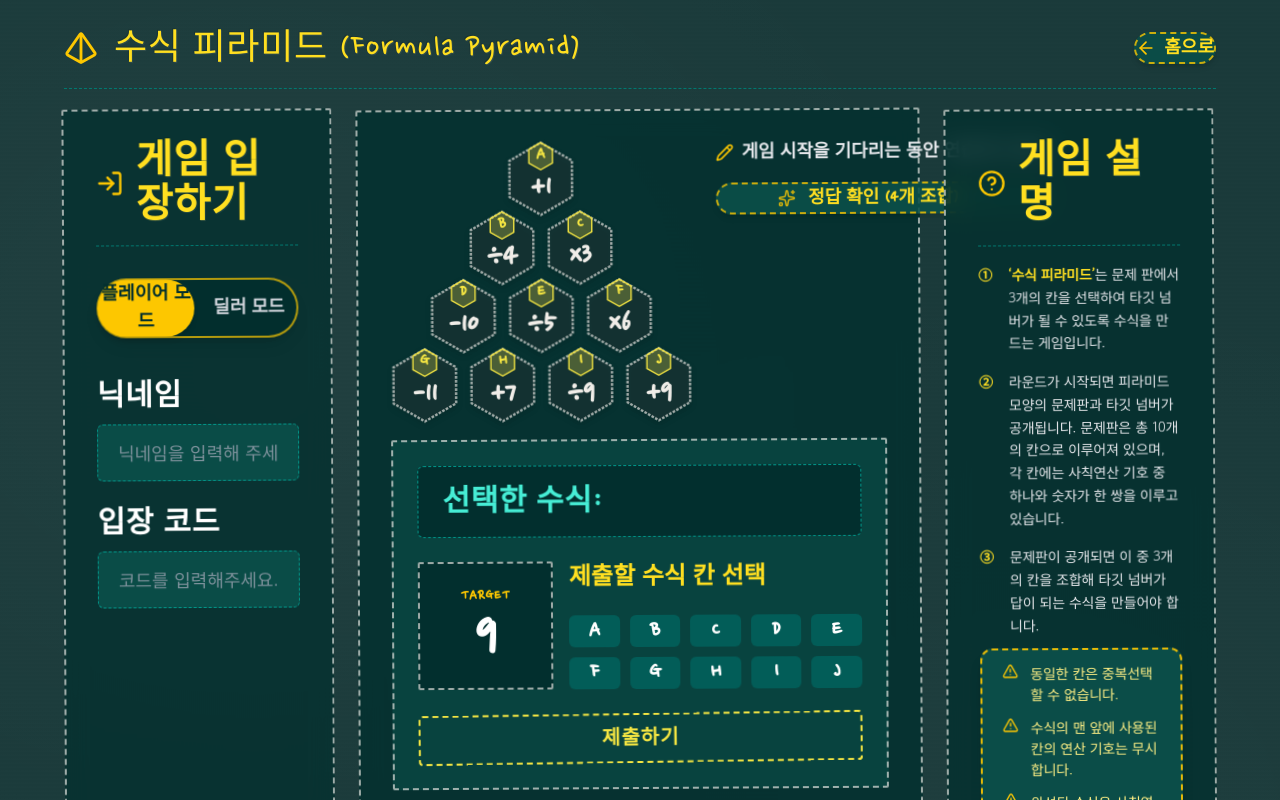
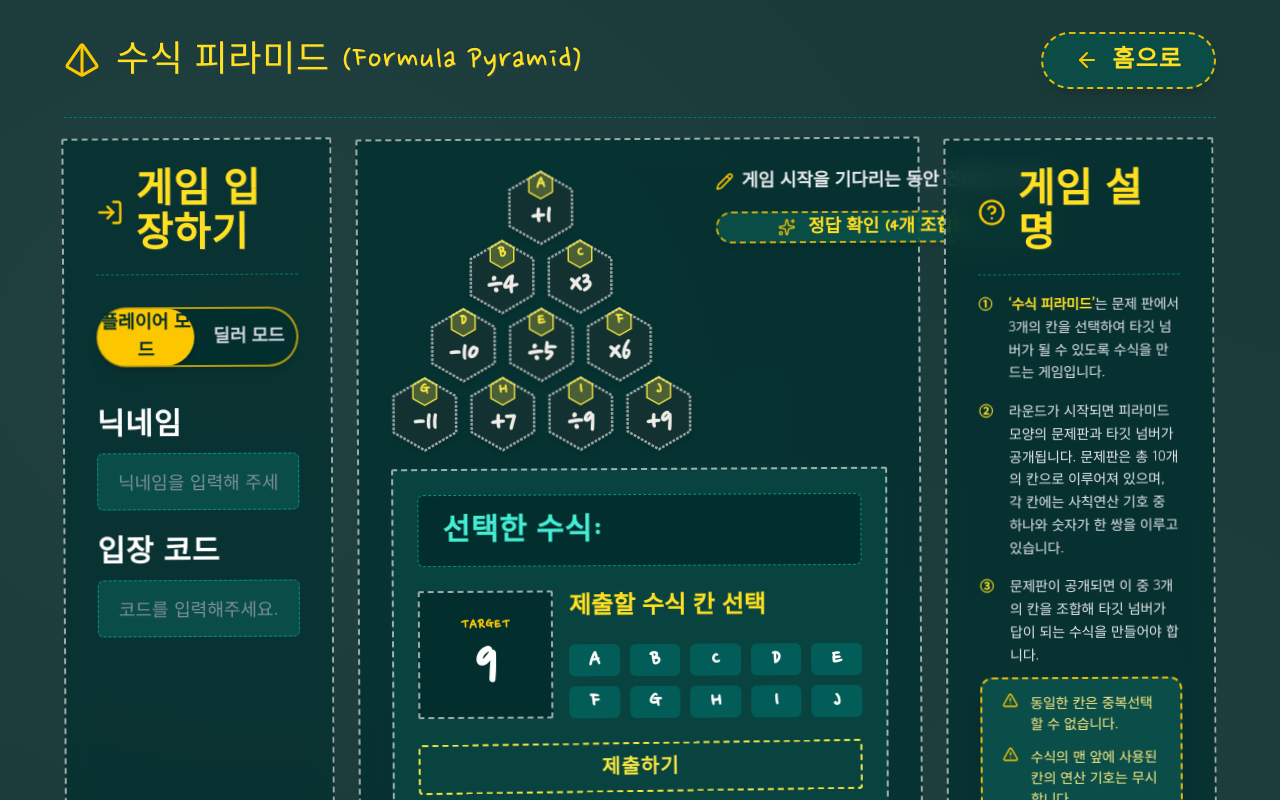
Before and after one commit to rlawlsdnjs78-infinity/infinitymath, a Next.js app: page /formula-pyramid in a window 1280 px wide. Shown: the top 800 px of the page. Built offline with nearby package versions, Linux system fonts and the light colour scheme.

Commit message:
fix: enforce generous padding (0.9rem 2rem) and icon gap (0.85rem) on '← 홈으로' button

```diff
--- a/src/app/formula-pyramid/page.tsx
+++ b/src/app/formula-pyramid/page.tsx
@@ -286,26 +286,32 @@ export default function FormulaPyramidPage() {
            ─────────────────────────────────────────────────────────────────── */}
         <div
           className="flex items-center justify-between w-full"
-          style={{ marginTop: "0.5rem", marginBottom: "0.75rem" }}
+          style={{ marginTop: "0.75rem", marginBottom: "1.25rem" }}
         >
           <div>
             <h1
               className="text-3xl sm:text-4xl text-yellow-300 flex items-center gap-4"
               style={{ fontFamily: "var(--font-chalk)" }}
             >
-              <Pyramid className="text-yellow-400 flex-shrink-0" size={34} />
+              <Pyramid className="text-yellow-400 flex-shrink-0" size={36} />
               수식 피라미드 (Formula Pyramid)
             </h1>
           </div>
 
-          {/* [요구사항] '← 홈으로' 버튼 */}
+          {/* [여백 최우선 원칙] '← 홈으로' 버튼 내부 패딩(0.9rem 2rem) 및 아이콘-글자 간격(0.85rem) 넉넉히 부여 */}
           <Link
             href="/"
-            className="flex items-center gap-2 px-4 py-2 sm:px-5 sm:py-2.5 rounded-full bg-teal-900/90 hover:bg-teal-800 border-2 border-dashed border-yellow-400/80 text-yellow-300 text-base sm:text-lg font-bold transition-all shadow-md hover:scale-105 cursor-pointer"
-            style={{ fontFamily: "var(--font-chalk)", textDecoration: "none" }}
+            className="flex items-center rounded-full bg-teal-900/90 hover:bg-teal-800 border-2 border-dashed border-yellow-400/90 text-yellow-300 text-xl sm:text-2xl font-extrabold transition-all shadow-lg hover:scale-105 cursor-pointer"
+            style={{
+              padding: "0.9rem 2rem",
+              gap: "0.85rem",
+              fontFamily: "var(--font-chalk)",
+              textDecoration: "none",
+              letterSpacing: "0.05em",
+            }}
           >
-            <ArrowLeft size={20} className="text-yellow-400" />
-            <span>홈으로</span>
+            <ArrowLeft size={24} className="text-yellow-400 flex-shrink-0" />
+            <span className="leading-none">홈으로</span>
           </Link>
         </div>
 
```
